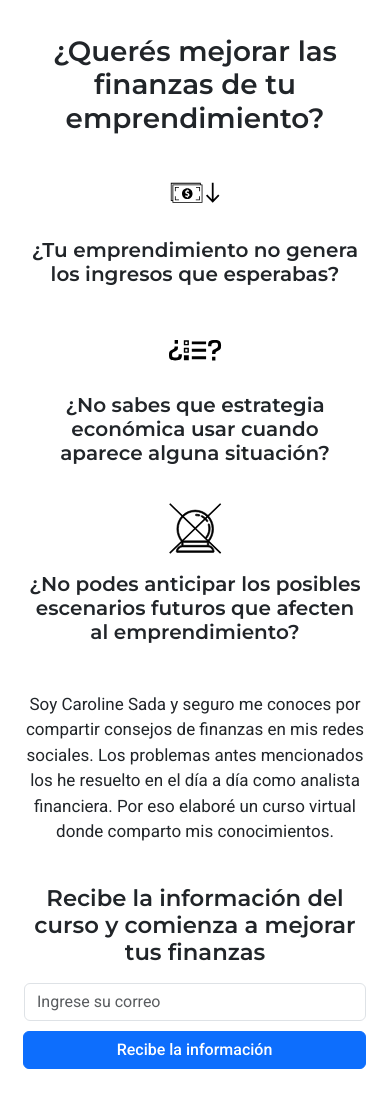
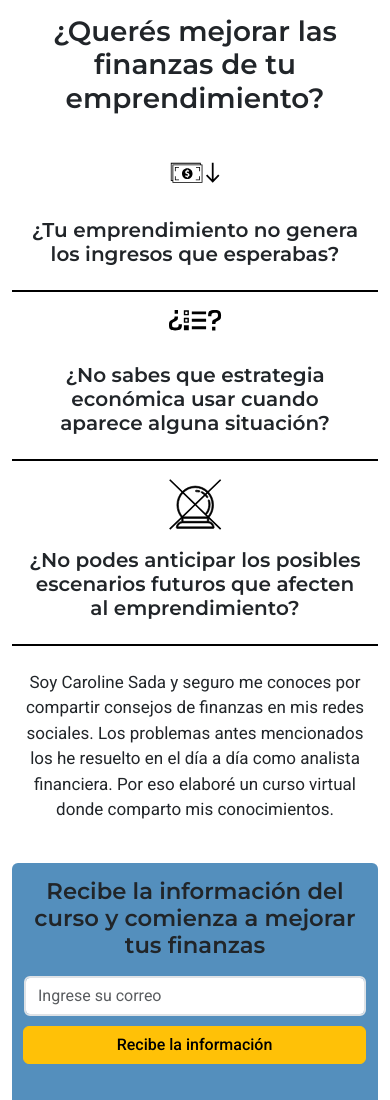
Before and after one commit to emaruiz/landing-page-front-end, a plain HTML site: page index.html in a window 390 px wide. Shown: the top 1100 px of the page. Drawn offline with nearby package versions, Linux system fonts and the light colour scheme.

Commit message:
paleta de colores aplicada

```diff
--- a/estilos.css
+++ b/estilos.css
@@ -10,7 +10,7 @@ h1, h2, h3, h4, h5, h6 {
 }
 
 h1 {
-    margin-top: 35px;
+    margin-top: 15px;
     margin-bottom: 32px;
 }
 
@@ -28,17 +28,25 @@ p {
     font-size: 1.063rem;
 }
 
+#cta {
+    background-color: #548FBD;
+    padding-top: 15px;
+    padding-bottom: 46px;
+    margin-bottom: 15px;
+}
+
 h2 {
     margin-bottom: 16px;
     font-size: 1.875rem;
 }
 
-form {
-    margin-bottom: 35px;
+.input-group {
+    width: 50%;
 }
 
-.input-group {
-    width: 50%;
+.form-control:focus {
+    border-color: #FFC107;
+    box-shadow: 0 0 0 .25rem rgba(255, 193, 7,.25);
 }
 
 #email {
@@ -57,6 +65,16 @@ form {
 
 /* Tablet */
 @media (max-width: 1200px) {
+    .card {
+        border-right-style: solid;
+        border-color: black;
+        border-width: 2px;
+    }
+
+    #card-prediccion {
+        border-right-style: none;
+    }
+
     h2 {
         font-size: calc(1.200rem + .9vw);
     }
@@ -70,6 +88,20 @@ form {
 @media (max-width: 768px) {
     .card-group {
         flex-direction: column;
+    }
+
+    .card {
+        border-radius: 0;
+        border-right-style: none;
+        border-bottom-style: solid;
+    }
+
+    #card-ingresos {
+        margin-bottom: 0;
+    }
+
+    #card-decision, #card-prediccion {
+        margin-bottom: 16px;
     }
 
     .card-img-top {
--- a/index.html
+++ b/index.html
@@ -22,19 +22,19 @@
             <h1>¿Querés mejorar las finanzas de tu emprendimiento?</h1>
 
             <div class="card-group mb-4">
-                <div class="card">
+                <div class="card" id="card-ingresos">
                     <img src="imagenes/ingresos.svg" class="card-img-top">
                     <div class="card-body">
                         <h5 class="card-title">¿Tu emprendimiento no genera los ingresos que esperabas?</h5>
                     </div>
                 </div>
-                <div class="card">
+                <div class="card" id="card-decision">
                     <img src="imagenes/decision.svg" class="card-img-top">
                     <div class="card-body">
                         <h5 class="card-title">¿No sabes que estrategia económica usar cuando aparece alguna situación?</h5>
                     </div>
                   </div>
-                <div class="card">
+                <div class="card" id="card-prediccion">
                     <img src="imagenes/prediccion.svg" class="card-img-top">
                     <div class="card-body">
                         <h5 class="card-title">¿No podes anticipar los posibles escenarios futuros que afecten al emprendimiento?</h5>
@@ -50,12 +50,12 @@
                 </div>
             </div>
 
-            <div class="container">
+            <div class="container rounded" id="cta">
                 <h2>Recibe la información del curso y comienza a mejorar tus finanzas</h2>
                 <form class="needs-validation" novalidate>
                     <div class="input-group mx-auto position-relative">
-                        <input type="email" class="form-control" id="email" placeholder="Ingrese su correo" required>
-                        <button type="submit" class="btn btn-primary" id="boton-info" data-bs-toggle="modal" data-bs-target="#staticBackdrop">Recibe la información</button>
+                        <input type="email" class="form-control border-2" id="email" placeholder="Ingrese su correo" required>
+                        <button type="submit" class="btn btn-warning" id="boton-info" data-bs-toggle="modal" data-bs-target="#staticBackdrop">Recibe la información</button>
                         <div class="valid-tooltip rounded" id="msj-correo-valido">Formato de correo valido</div>
                         <div class="invalid-tooltip" id="msj-correo-invalido">Formato de correo invalido</div>
                     </div>
@@ -69,7 +69,7 @@
                                     <p></p>
                                 </div>
                                 <div class="modal-footer justify-content-center">
-                                    <button id="modal-boton" type="button" class="btn btn-primary">Aceptar</button>
+                                    <button type="button" class="btn btn-warning" id="modal-boton">Aceptar</button>
                                 </div>
                             </div>
                         </div>
```
